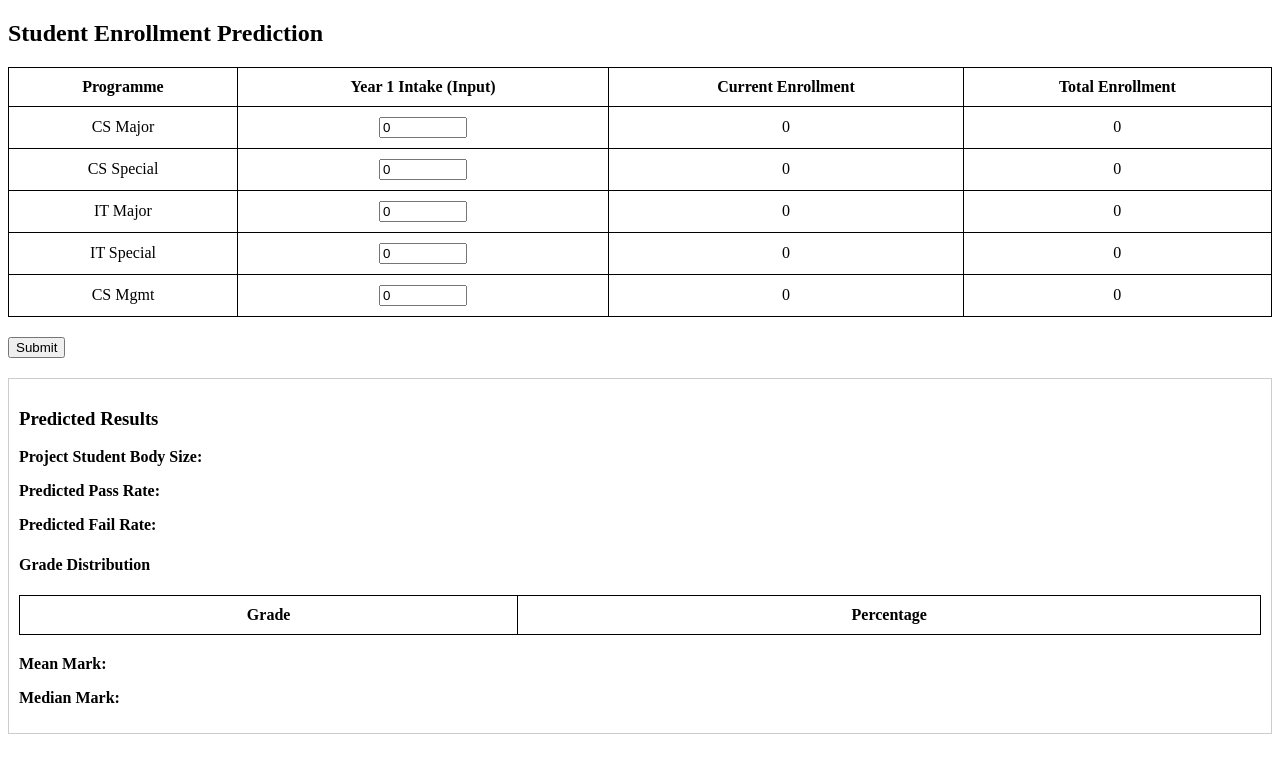
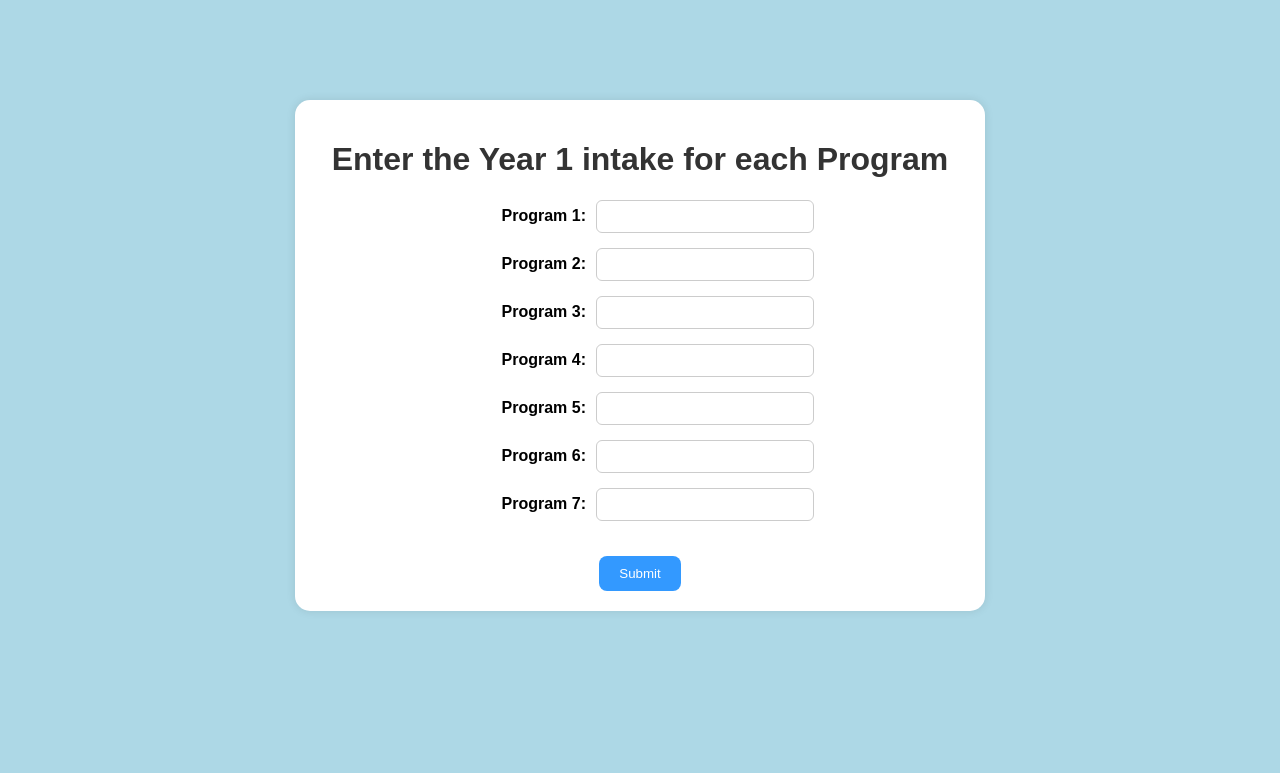
Before and after one commit to INFO3604ProjectOrganization/StudentEnrolmentPlan, a Python web app: template templates/index.html in a window 1280 px wide. Shown: the top 773 px of the page. Run offline with Jinja, Linux system fonts and the light colour scheme; the template is opened without the code that fills it, so the values that code supplies are empty.

Commit message:
Grades Prediction, Kmeans, Enrollment Prediction

```diff
--- a/templates/index.html
+++ b/templates/index.html
@@ -1,181 +1,81 @@
 <!DOCTYPE html>
-<html lang="en">
+<html>
 <head>
-    <meta charset="UTF-8">
-    <meta name="viewport" content="width=device-width, initial-scale=1.0">
-    <title>Enrollment Prediction</title>
     <style>
-        table {
-            width: 100%;
-            border-collapse: collapse;
-            margin: 20px 0;
+        body {
+            background-color: lightblue;
+            font-family: Arial, sans-serif;
         }
-        table, th, td {
-            border: 1px solid black;
+
+        .card {
+            max-width: 650px;
+            margin: 100px auto;
+            padding: 20px;
+            background-color: white;
+            border-radius: 15px;
+            box-shadow: 0 0 10px rgba(0,0,0,0.1);
         }
-        th, td {
-            padding: 10px;
+
+        h1 {
             text-align: center;
+            color: #333;
         }
-        input[type="number"] {
-            width: 80px;
+
+        form {
+            display: flex;
+            flex-direction: column;
+            gap: 15px;
         }
-        .output {
+
+        .form-group {
+            display: flex;
+            justify-content: center;
+            align-items: center;
+        }
+
+        label {
+            width: 120px;
+            text-align: right;
+            margin-right: 10px;
+            font-weight: bold;
+        }
+
+        input {
+            width: 200px;
+            padding: 8px;
+            border: 1px solid #ccc;
+            border-radius: 6px;
+        }
+
+        button {
+            align-self: center;
             margin-top: 20px;
-            padding: 10px;
-            border: 1px solid #ccc;
+            padding: 10px 20px;
+            background-color: #3399ff;
+            color: white;
+            border: none;
+            border-radius: 8px;
+            cursor: pointer;
         }
-        .output table {
-            width: 100%;
+
+        button:hover {
+            background-color: #005f99;
         }
     </style>
+    <title>Student Enrolment Plan</title>
 </head>
 <body>
-
-<h2>Student Enrollment Prediction</h2>
-
-<table>
-    <thead>
-        <tr>
-            <th>Programme</th>
-            <th>Year 1 Intake (Input)</th>
-            <th>Current Enrollment</th>
-            <th>Total Enrollment</th>
-        </tr>
-    </thead>
-    <tbody id="program-table-body">
-        <tr>
-            <td>CS Major</td>
-            <td><input type="number" id="cs-major-input" value="0"></td>
-            <td id="cs-major-current">0</td>
-            <td id="cs-major-total">0</td>
-        </tr>
-        <tr>
-            <td>CS Special</td>
-            <td><input type="number" id="cs-special-input" value="0"></td>
-            <td id="cs-special-current">0</td>
-            <td id="cs-special-total">0</td>
-        </tr>
-        <tr>
-            <td>IT Major</td>
-            <td><input type="number" id="it-major-input" value="0"></td>
-            <td id="it-major-current">0</td>
-            <td id="it-major-total">0</td>
-        </tr>
-        <tr>
-            <td>IT Special</td>
-            <td><input type="number" id="it-special-input" value="0"></td>
-            <td id="it-special-current">0</td>
-            <td id="it-special-total">0</td>
-        </tr>
-        <tr>
-            <td>CS Mgmt</td>
-            <td><input type="number" id="cs-mgmt-input" value="0"></td>
-            <td id="cs-mgmt-current">0</td>
-            <td id="cs-mgmt-total">0</td>
-        </tr>
-    </tbody>
-</table>
-
-<button onclick="submitEnrollment()">Submit</button>
-
-<div class="output">
-    <h3>Predicted Results</h3>
-    <p><strong>Project Student Body Size:</strong> <span id="total-students"></span></p>
-    <p><strong>Predicted Pass Rate:</strong> <span id="predicted-pass-rate"></span></p>
-    <p><strong>Predicted Fail Rate:</strong> <span id="predicted-fail-rate"></span></p>
-
-    <h4>Grade Distribution</h4>
-    <table id="grade-distribution-table">
-        <thead>
-            <tr>
-                <th>Grade</th>
-                <th>Percentage</th>
-            </tr>
-        </thead>
-        <tbody>
-            <!-- Grade distribution will be filled dynamically -->
-        </tbody>
-    </table>
-
-    <p><strong>Mean Mark:</strong> <span id="mean-mark"></span></p>
-    <p><strong>Median Mark:</strong> <span id="median-mark"></span></p>
-</div>
-
-<script>
-    function submitEnrollment() {
-        // Get inputs for each programme
-        const csMajorInput = document.getElementById("cs-major-input").value;
-        const csSpecialInput = document.getElementById("cs-special-input").value;
-        const itMajorInput = document.getElementById("it-major-input").value;
-        const itSpecialInput = document.getElementById("it-special-input").value;
-        const csMgmtInput = document.getElementById("cs-mgmt-input").value;
-
-        // Create request body
-        const requestBody = {
-            cs_major_new: parseInt(csMajorInput),
-            cs_special_new: parseInt(csSpecialInput),
-            it_major_new: parseInt(itMajorInput),
-            it_special_new: parseInt(itSpecialInput),
-            cs_mgmt_new: parseInt(csMgmtInput)
-        };
-
-        // Send request to FastAPI endpoint
-        fetch('/predict', {
-            method: 'POST',
-            headers: {
-                'Content-Type': 'application/json'
-            },
-            body: JSON.stringify(requestBody)
-        })
-        .then(response => response.json())
-        .then(data => {
-            // Update table with totals
-            updateTable(data);
-
-            // Update output with predicted results
-            document.getElementById("total-students").textContent = data.total_students;
-            document.getElementById("predicted-pass-rate").textContent = data.predicted_pass_rate.toFixed(2) + "%";
-            document.getElementById("predicted-fail-rate").textContent = data.predicted_fail_rate.toFixed(2) + "%";
-
-            // Update grade distribution table
-            updateGradeDistribution(data.grade_distribution);
-
-            // Update mean and median marks
-            document.getElementById("mean-mark").textContent = data.mean_mark.toFixed(2);
-            document.getElementById("median-mark").textContent = data.median_mark.toFixed(2);
-        })
-        .catch(error => console.error('Error:', error));
-    }
-
-    function updateTable(data) {
-        document.getElementById("cs-major-current").textContent = data.category_totals.CS_Major_Total;
-        document.getElementById("cs-special-current").textContent = data.category_totals.CS_Special_Total;
-        document.getElementById("it-major-current").textContent = data.category_totals.IT_Major_Total;
-        document.getElementById("it-special-current").textContent = data.category_totals.IT_Special_Total;
-        document.getElementById("cs-mgmt-current").textContent = data.category_totals.CS_Mgmt_Total;
-
-        document.getElementById("cs-major-total").textContent = data.category_totals.CS_Major_Total;
-        document.getElementById("cs-special-total").textContent = data.category_totals.CS_Special_Total;
-        document.getElementById("it-major-total").textContent = data.category_totals.IT_Major_Total;
-        document.getElementById("it-special-total").textContent = data.category_totals.IT_Special_Total;
-        document.getElementById("cs-mgmt-total").textContent = data.category_totals.CS_Mgmt_Total;
-    }
-
-    function updateGradeDistribution(gradeDistribution) {
-        const gradeTableBody = document.getElementById("grade-distribution-table").getElementsByTagName("tbody")[0];
-        gradeTableBody.innerHTML = '';  // Clear previous entries
-
-        for (const grade in gradeDistribution) {
-            const row = gradeTableBody.insertRow();
-            const gradeCell = row.insertCell(0);
-            const percentageCell = row.insertCell(1);
-
-            gradeCell.textContent = grade;
-            percentageCell.textContent = gradeDistribution[grade];
-        }
-    }
-</script>
-
+    <div class="card">
+        <h1>Enter the Year 1 intake for each Program</h1>
+        <form action="/project_enrollment_and_cost" method="post">
+            {% for i in range(1, 8) %}
+                <div class="form-group">
+                    <label for="program{{ i }}">Program {{ i }}:</label>
+                    <input type="number" name="program{{ i }}" id="program{{ i }}" required>
+                </div>
+            {% endfor %}
+            <button type="submit">Submit</button>
+        </form>
+    </div>
 </body>
 </html>
```
Also changed, not shown: app.py (+284 -73 lines), data_prep.py (added, +76 -0 lines), 1 other file.
